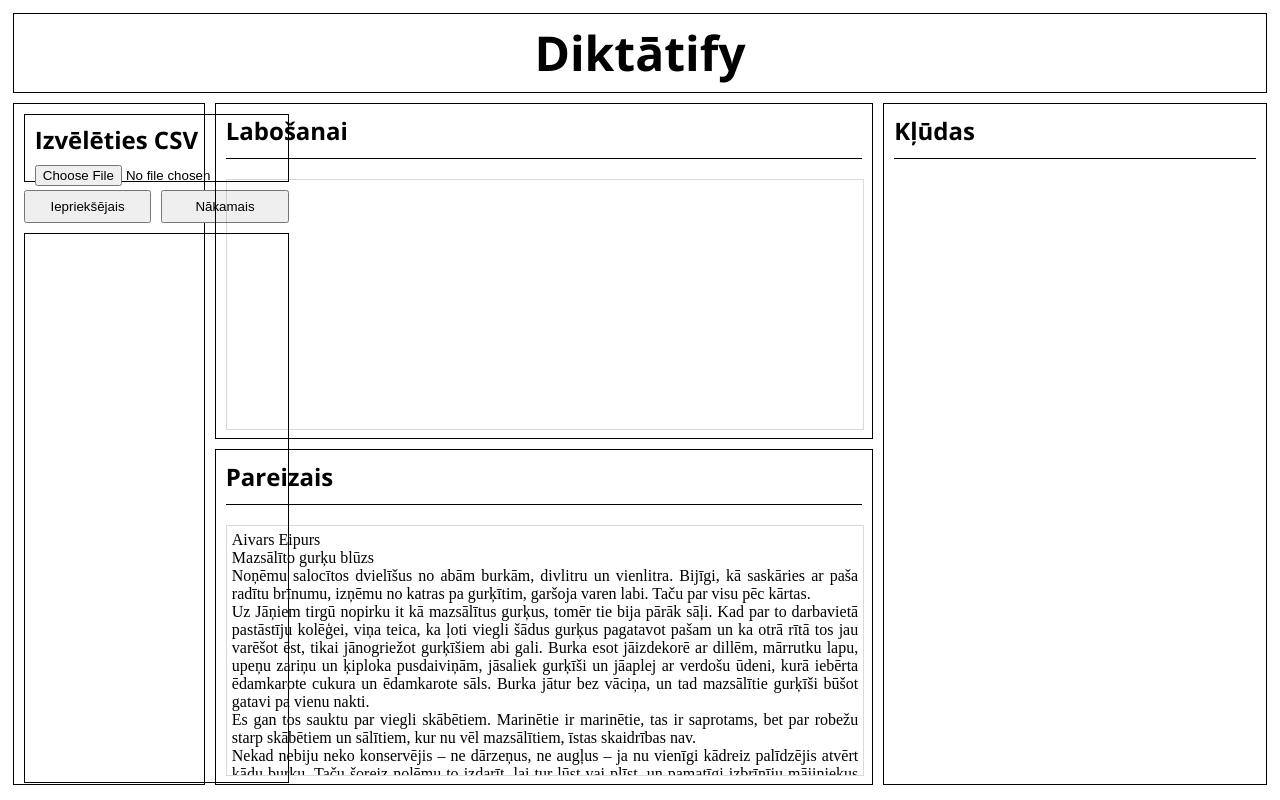
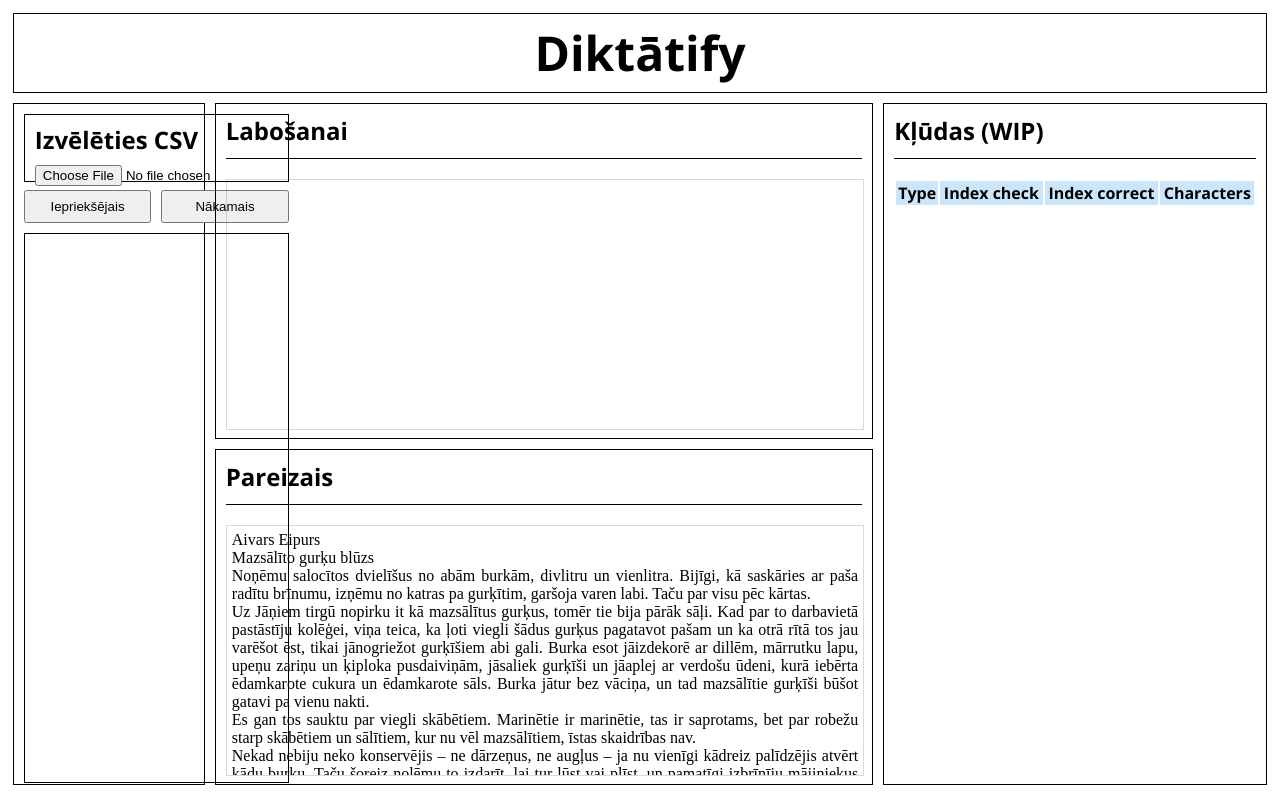
Before and after one commit to R1GProg/LV-Diktats, a Svelte app: page / in a window 1280 px wide. Built offline with nearby package versions, Linux system fonts and the light colour scheme.

Commit message:
basic (and slightly broken) diff highlighting

```diff
--- a/src/App.svelte
+++ b/src/App.svelte
@@ -4,15 +4,24 @@
 	import Diff from "./components/Diff.svelte";
 	import { onMount } from "svelte";
 	import type { EssayEntry } from "./types";
+	import { Action, Diff_ONP } from "./ts/diff";
 
 	let correctText = "";
 	let checkText = "";
 	let checkID = "";
+	let activeDiff: Action[] = [];
+	let checkEssayBox: EssayBox;
 
 	function onSelect(e: CustomEvent) {
 		const entry = e.detail.entry as EssayEntry;
 		checkText = entry.text;
 		checkID = entry.id;
+
+		const diff = new Diff_ONP(checkText, correctText);
+		diff.calc();
+		activeDiff = diff.getSequence();
+
+		checkEssayBox.set(checkText, activeDiff);
 	}
 
 	async function loadCorrectText() {
@@ -36,7 +45,7 @@
 
 	<div class="essay essay1">
 		<h2>Labošanai {#if checkID}- ID {checkID}{/if}</h2>
-		<EssayBox text={checkText}/>
+		<EssayBox bind:this={checkEssayBox}/>
 	</div>
 
 	<div class="essay essay2">
@@ -45,8 +54,8 @@
 	</div>
 
 	<div class="diff">
-		<h2>Kļūdas</h2>
-		<Diff />
+		<h2>Kļūdas (WIP)</h2>
+		<Diff diff={activeDiff}/>
 	</div>
 </main>
 
--- a/src/components/Diff.svelte
+++ b/src/components/Diff.svelte
@@ -1,11 +1,50 @@
 <script lang="ts">
+	import type { Action } from "../ts/diff";
 
+	export let diff: Action[] = [];
 </script>
 
-<div>
-
+<div class="container">
+	<table>
+		<tr>
+			<th>Type</th>
+			<th>Index check</th>
+			<th>Index correct</th>
+			<th>Characters</th>
+		</tr>
+		{#each diff as entry}
+		<tr>
+			<td>{entry.type}</td>
+			<td>{entry.indexCheck}</td>
+			<td>{entry.indexCorrect}</td>
+			{#if entry.type !== "SUB"}
+			<td>{entry.char}</td>
+			{:else}
+			<td>No {JSON.stringify(entry.charBefore)} uz {JSON.stringify(entry.char)}</td>
+			{/if}
+		</tr>
+	{/each}
+	</table>
 </div>
 
 <style lang="scss">
+	.container {
+		overflow-y: auto;
+	}
 
+	table {
+		width: 100%;
+		text-align: center;
+	}
+
+	tr {
+		&:nth-child(odd) {
+			background-color: rgba(50, 150, 235, 0.25);
+		}
+	}
+
+	th {
+		font-weight: bold;
+		font-family: "Open sans", sans-serif;
+	}
 </style>
--- a/src/components/EssayBox.svelte
+++ b/src/components/EssayBox.svelte
@@ -1,42 +1,82 @@
 <script lang="ts">
 	import { onMount } from "svelte";
+	import type { Action } from "../ts/diff";
 	export let text = "";
+	export let diff: Action[] = [];
 	let textContainer: HTMLElement;
 	let svelteClass: string;
-
-	// Converts the raw text index to the corresponding index in the HTML of the container
-	function textIndexToHTMLIndex(index: number) {
-		// Calculate how many html characters are before the text index
-		// Match all HTML tags in the text
-		const htmlRegex = /(?<tag1><.+?>)(?<text>.+?)(?<tag2><\/.+?>)/g;
-		const match = Array.from(textContainer.innerHTML.matchAll(htmlRegex));
-
-		// Iterate until the tags between which the target index is are found
-		let tagOffset = 0;
-
-		for (const tag of match) {
-			if (tag.index - tagOffset >= index) {
-				// The tag if after the target index
-				return index + tagOffset;
-			} else if (tag.index - tagOffset + tag.groups.text.length >= index) {
-				// The target index is within this tag
-				return index + tagOffset + tag.groups.tag1.length;
-			}
-
-			// Calculate tag length
-			tagOffset += tag[0].length - tag.groups.text.length;
-		}
-
-		return index + tagOffset;
-	}
+	let textToHTMLIndexTranslation: Record<number, number> = {};
 
 	export function highlightText(start: number, length: number, styleID: number) {
 		const parsedStartIndex = textIndexToHTMLIndex(start);
 		const parsedEndIndex = textIndexToHTMLIndex(start + length);
 		const html = textContainer.innerHTML;
-		const newHTML = `${html.substring(0, parsedStartIndex)}<span class="highlight hl-${styleID} ${svelteClass}">${html.substring(parsedStartIndex, parsedEndIndex)}</span>${html.substring(parsedEndIndex)}`;
+
+		const tag1 = `<span class="highlight hl-${styleID} ${svelteClass}">`;
+		const tag2 = `</span>`;
+		const newHTML = `${html.substring(0, parsedStartIndex)}${tag1}${html.substring(parsedStartIndex, parsedEndIndex)}${tag2}${html.substring(parsedEndIndex)}`;
 
 		textContainer.innerHTML = newHTML;
+
+		shiftTextToHTMLTranslation(start, tag1.length);
+		shiftTextToHTMLTranslation(start + length, tag2.length);
+	}
+
+	function addHighlightedText(newText: string, start: number, styleID: number) {
+		const parsedStartIndex = textIndexToHTMLIndex(start);
+		const html = textContainer.innerHTML;
+		const tag = `<span class="highlight hl-${styleID} ${svelteClass} tag-ignore">${newText}</span>`;
+		const newHTML = `${html.substring(0, parsedStartIndex)}${tag}${html.substring(parsedStartIndex)}`;
+
+		textContainer.innerHTML = newHTML;
+
+		shiftTextToHTMLTranslation(start, tag.length);
+	}
+
+	function highlightErrors() {
+		for (const error of diff) {
+			switch (error.type) {
+				case "ADD":
+					const parsed = JSON.stringify(error.char); // To visualize new lines
+					addHighlightedText(parsed.substring(1, parsed.length - 1), error.indexCheck, 2);
+					break;
+				case "DEL":
+					highlightText(error.indexCheck, 1, 1);
+					break;
+				// case "SUB":
+				// 	break;
+			}
+		}
+	}
+
+	export function set(newText: string, newDiff: Action[]) {
+		text = newText;
+		textContainer.innerHTML = newText;
+		diff = newDiff;
+
+		initTextToHTMLTranslation();
+
+		setTimeout(() => { // Do it on the next event cycle to allow the HTML to render
+			highlightErrors();
+		}, 100);
+	}
+
+	function initTextToHTMLTranslation() {
+		for (let i = 0; i < text.length; i++) {
+			textToHTMLIndexTranslation[i] = i;
+		}
+	}
+
+	function shiftTextToHTMLTranslation(startIndex: number, shiftNumber: number) {
+		console.log("shift");
+
+		for (let i = startIndex; i < text.length; i++) {
+			textToHTMLIndexTranslation[i] += shiftNumber;
+		}
+	}
+
+	function textIndexToHTMLIndex(index: number) {
+		return textToHTMLIndexTranslation[index];
 	}
 
 	onMount(() => {
@@ -45,12 +85,10 @@
 </script>
 
 <div class="textbox">
-	<span class="container" bind:this={textContainer}>
-		{text}
-	</span>
+	<span class="container" bind:this={textContainer}>{text}</span>
 
 	<!-- A stupid workaround to avoid Svelte style purging for the dynamically added elements -->
-	<span class=".highlight hl-0 hl-1"></span>
+	<span class=".highlight hl-0 hl-1 hl-2"></span>
 </div>
 
 <style lang="scss">
@@ -79,14 +117,19 @@
 		}
 
 		// !!! Note when adding new styles: add the class to the workaround span in the component body !!!
-		&.hl-0 {
+		&.hl-0 { // SUB
 			color: white;
-			background-color: rgba(255, 100, 0, 1);
+			background-color: rgb(225, 125, 50);
 		}
 
-		&.hl-1 {
+		&.hl-1 { // DEL
 			color: white;
-			background-color: rgba(40, 110, 180, 1);
+			background-color: rgb(215, 45, 45);
+		}
+
+		&.hl-2 { // ADD
+			color: black;
+			background-color: rgb(60, 225, 90);
 		}
 	}
 </style>
--- a/src/components/EssaySelector.svelte
+++ b/src/components/EssaySelector.svelte
@@ -92,6 +92,7 @@
 
 		button {
 			width: 100%;
+			cursor: pointer;
 		}
 	}
 
--- a/src/ts/diff.ts
+++ b/src/ts/diff.ts
@@ -11,6 +11,7 @@
 	indexCheck: number,
 	indexCorrect: number,
 	char: string, // The character to delete, to add, or to substitute with, depending on the action type
+	charBefore?: string, // Defined only for type=SUB
 }
 
 export function getDiff_BasicLevenshtein(correct: string, check: string) {
@@ -88,7 +89,7 @@
 	return mat[m - 1][n - 1];
 }
 
-interface P {
+interface GridPoint {
 	x: number,
 	y: number,
 	k: number | null,
@@ -106,17 +107,17 @@
 	private stringsReversed: boolean;
 
 	// Edit script tracking
-	private pathposi: P[] = [];
+	private pathposi: GridPoint[] = [];
 	private path: number[] = [];
 	private sequence: Action[] = [];
 
-	constructor(_a: string, _b: string) {
-		this.a = _a.length > _b.length ? _b : _a;
-		this.b = _a.length > _b.length ? _a : _b;
+	constructor(check: string, correct: string) {
+		this.a = check.length > correct.length ? correct : check;
+		this.b = check.length > correct.length ? check : correct;
 		this.m = this.a.length;
 		this.n = this.b.length;
 
-		this.stringsReversed = this.a !== _a;
+		this.stringsReversed = this.a !== check;
 	}
 
 	calc() {
@@ -145,14 +146,14 @@
 		this.dist = delta + 2 * p;
 
 		let r = this.path[delta + offset];
-		const epc: P[] = [];
+		const seqPath: GridPoint[] = []; // The path to be followed
 
 		while (r !== -1) {
-			epc.push({ ...this.pathposi[r], k: null });
+			seqPath.push({ ...this.pathposi[r], k: null });
 			r = this.pathposi[r].k as number;
 		}
 
-		this.parseSequence(epc);
+		this.parseSequence(seqPath);
 	}
 
 	private snake(k: number, offset: number, p: number, pp: number): number {
@@ -174,71 +175,81 @@
 		return y;
 	}
 
-	private parseSequence(epc: P[]) {
-		let px_idx = 0;
-		let py_idx = 0;
+	private parseSequence(seqPath: GridPoint[]) {
+		let x_a = 0;
+		let y_b = 0;
 
-		for (let i = epc.length - 1; i >= 0; i--) {
-			while (px_idx < epc[i].x || py_idx < epc[i].y) {
-				if (epc[i].y - epc[i].x > py_idx - px_idx) {
+		for (let i = seqPath.length - 1; i >= 0; i--) {
+			while (x_a < seqPath[i].x || y_b < seqPath[i].y) {
+				if (seqPath[i].y - seqPath[i].x > y_b - x_a) {
 					// Down
 
 					this.sequence.push({
 						type: this.stringsReversed ? "DEL" : "ADD",
-						indexCheck: this.stringsReversed ? py_idx : px_idx,
-						indexCorrect: this.stringsReversed ? px_idx : py_idx,
-						char: this.b[py_idx],
+						indexCheck: this.stringsReversed ? y_b : x_a,
+						indexCorrect: this.stringsReversed ? x_a : y_b,
+						char: this.b[y_b],
 					});
 
-					py_idx++;
-				} else if (epc[i].y - epc[i].x < py_idx - px_idx) {
+					y_b++;
+				} else if (seqPath[i].y - seqPath[i].x < y_b - x_a) {
 					// Right
 
 					this.sequence.push({
 						type: this.stringsReversed ? "ADD" : "DEL",
-						indexCheck: this.stringsReversed ? py_idx : px_idx,
-						indexCorrect: this.stringsReversed ? px_idx : py_idx,
-						char: this.a[px_idx],
+						indexCheck: this.stringsReversed ? y_b : x_a,
+						indexCorrect: this.stringsReversed ? x_a : y_b,
+						char: this.a[x_a],
 					});
 
-					px_idx++;
+					x_a++;
 				} else {
 					// Diagonal
-					px_idx++;
-					py_idx++;
+
+					// this.sequence.push({
+					// 	type: "NONE",
+					// 	indexCheck: this.stringsReversed ? y_b : x_a,
+					// 	indexCorrect: this.stringsReversed ? x_a : y_b,
+					// 	char: this.a[x_a],
+					// });
+
+					x_a++;
+					y_b++;
 				}
 			}
 		}
 
-		// TODO: Make substitution parsing
-
 		// Parse substitutions
+		// Find ADD actions whose indexCorrect matches with a DEL action's indexCheck
 
 		// const sequenceCopy: Action[] = [];
+		// const addActions = this.sequence.filter((a) => a.type === "ADD");
+		// const delActions = this.sequence.filter((a) => a.type === "DEL");
 
-		// for (let i = 1; i < this.sequence.length; i++) {
-		// 	// indexCorrect is equal for two subsequent entries if it's a substitution
-		// 	if (this.sequence[i].indexCorrect !== this.sequence[i - 1].indexCorrect) {
-		// 		sequenceCopy.push(this.sequence[i - 1]);
+		// for (const action of addActions) {
+		// 	const iCorrect = action.indexCorrect;
+		// 	const delPair = delActions.findIndex((a) => a.indexCheck === iCorrect)
 
-		// 		if (i === this.sequence.length - 1) {
-		// 			sequenceCopy.push(this.sequence[i]);
-		// 		}
+		// 	if (delPair !== -1) {
+		// 		// ADD/DEL Sub pair found
 
-		// 		continue;
+		// 		const delAction = delActions[delPair];
+
+		// 		sequenceCopy.push({
+		// 			type: "SUB",
+		// 			indexCheck: delAction.indexCheck,
+		// 			indexCorrect: iCorrect,
+		// 			char: action.char,
+		// 			charBefore: delAction.char,
+		// 		});
+
+		// 		delActions.splice(delPair, 1); // Remove the delete action to prevent adding it twice
+		// 	} else {
+		// 		sequenceCopy.push(action);
 		// 	}
-
-		// 	sequenceCopy.push({
-		// 		type: "SUB",
-		// 		indexCheck: this.sequence[i - 1].indexCheck,
-		// 		indexCorrect: this.sequence[i].indexCorrect,
-		// 		char: this.sequence[i - 1].char,
-		// 	});
-
-		// 	i++; // Skip over the next one
 		// }
 
-		// this.sequence = sequenceCopy;
+		// this.sequence = [...sequenceCopy, ...delActions];
 		// this.dist = this.sequence.length;
 	}
 
```
